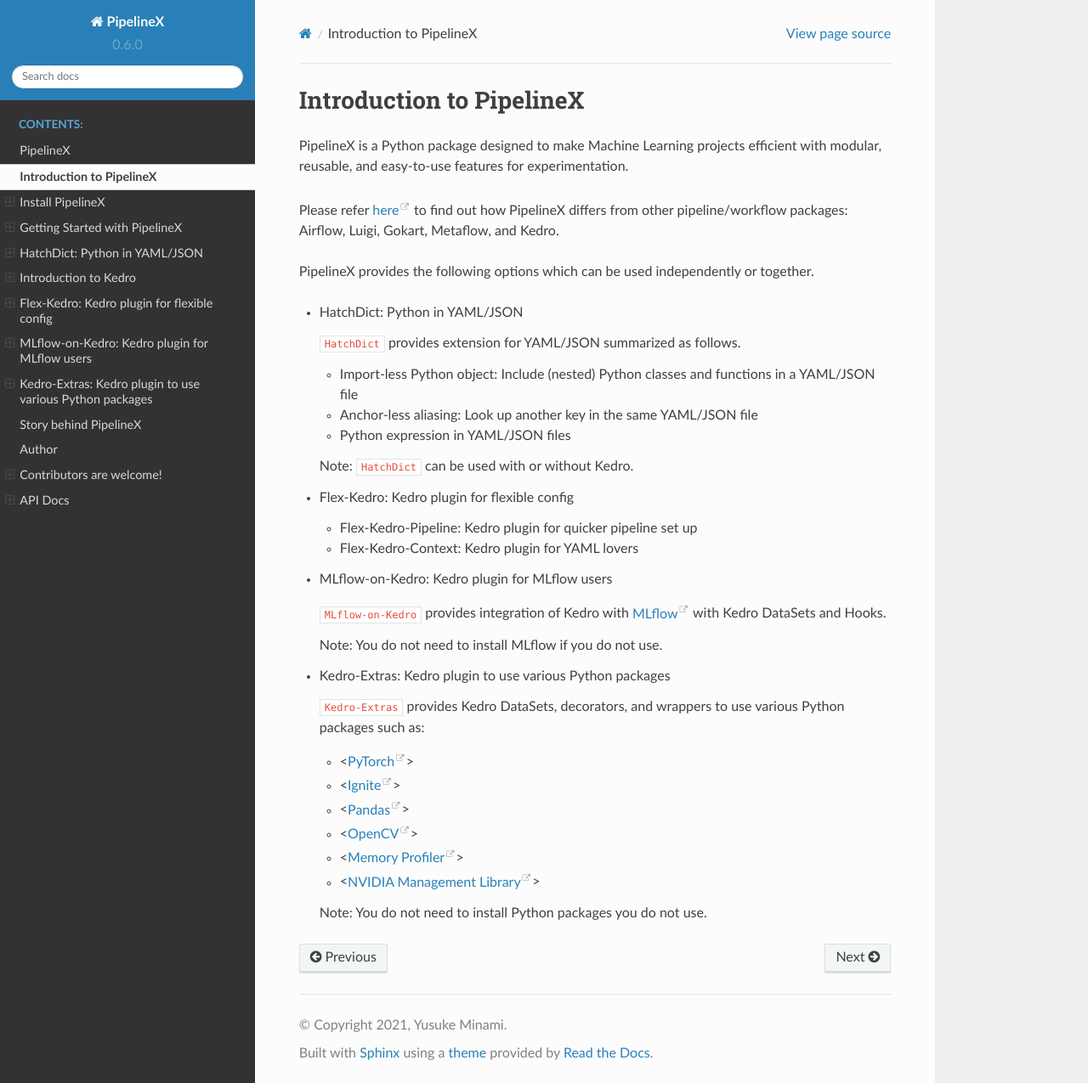
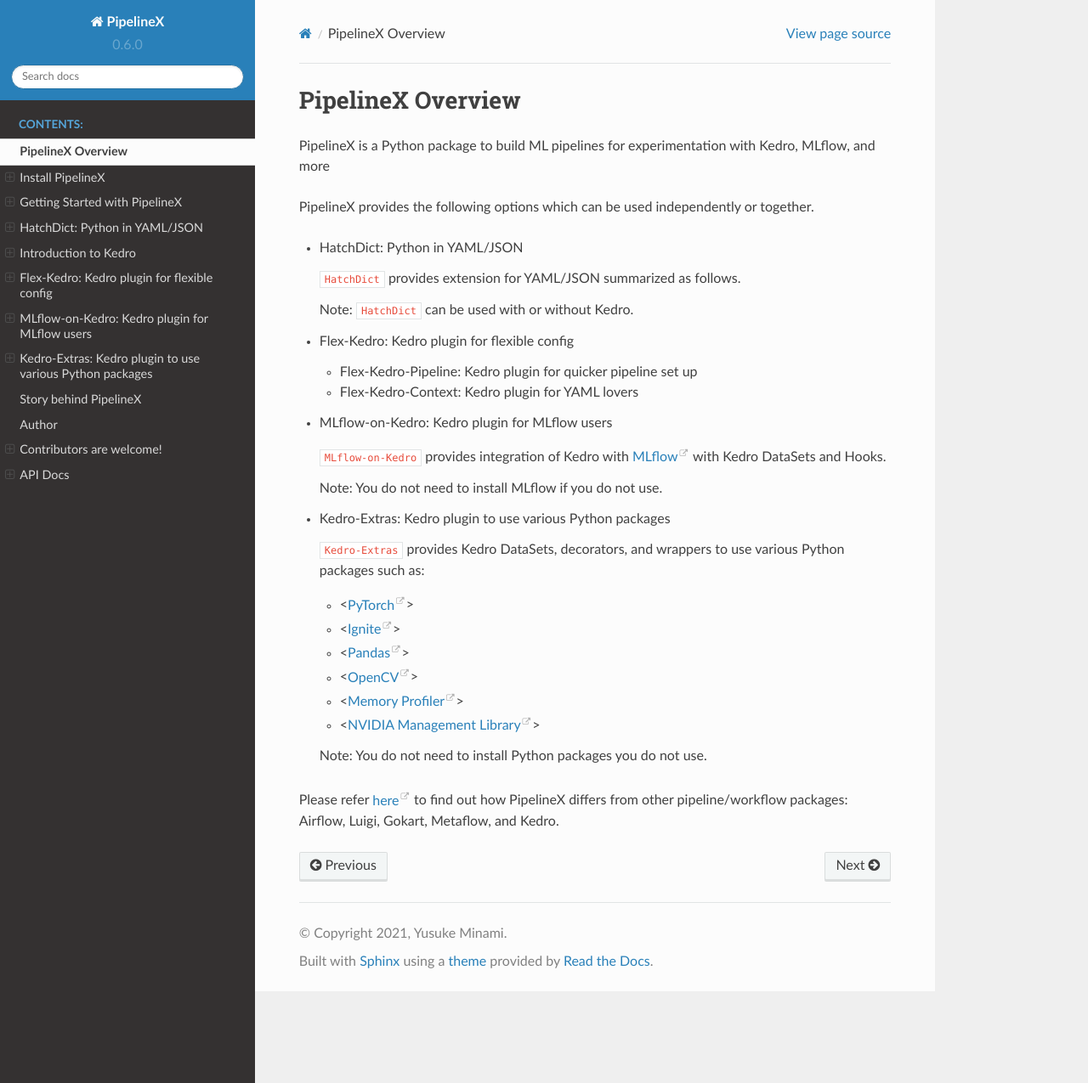
Before and after one commit to Minyus/pipelinex, a Sphinx documentation site: the page built from docs/section01.md, in a window 1280 px wide and 1275 px high. Shown: the whole window at 85% size. Built offline with Sphinx 7.4.7 and the Read the Docs theme 2.0.0, drawn with Linux system fonts in a browser that asks for light colours.

Commit message:
[Docs] Update

```diff
--- a/docs/index.rst
+++ b/docs/index.rst
@@ -10,7 +10,6 @@
    :maxdepth: 10
    :caption: Contents:
 
-   section00.md
    section01.md
    section02.md
    section03.md
--- a/docs/section01.md
+++ b/docs/section01.md
@@ -1,18 +1,12 @@
-## Introduction to PipelineX
+## PipelineX Overview
 
-PipelineX is a Python package designed to make Machine Learning projects efficient with modular, reusable, and easy-to-use features for experimentation.
-
-Please refer [here](https://github.com/Minyus/Python_Packages_for_Pipeline_Workflow) to find out how PipelineX differs from other pipeline/workflow packages: Airflow, Luigi, Gokart, Metaflow, and Kedro.
+PipelineX is a Python package to build ML pipelines for experimentation with Kedro, MLflow, and more
 
 PipelineX provides the following options which can be used independently or together.
 
 - HatchDict: Python in YAML/JSON
 
   `HatchDict` provides extension for YAML/JSON summarized as follows.
-
-  - Import-less Python object: Include (nested) Python classes and functions in a YAML/JSON file
-  - Anchor-less aliasing: Look up another key in the same YAML/JSON file
-  - Python expression in YAML/JSON files
 
   Note: `HatchDict` can be used with or without Kedro.
 
@@ -40,3 +34,5 @@
   - <[NVIDIA Management Library](https://github.com/gpuopenanalytics/pynvml)>
 
   Note: You do not need to install Python packages you do not use.
+
+Please refer [here](https://github.com/Minyus/Python_Packages_for_Pipeline_Workflow) to find out how PipelineX differs from other pipeline/workflow packages: Airflow, Luigi, Gokart, Metaflow, and Kedro.
```
Also changed, not shown: README.md (+6 -10 lines), docs/section00.md (+2 -2 lines).
